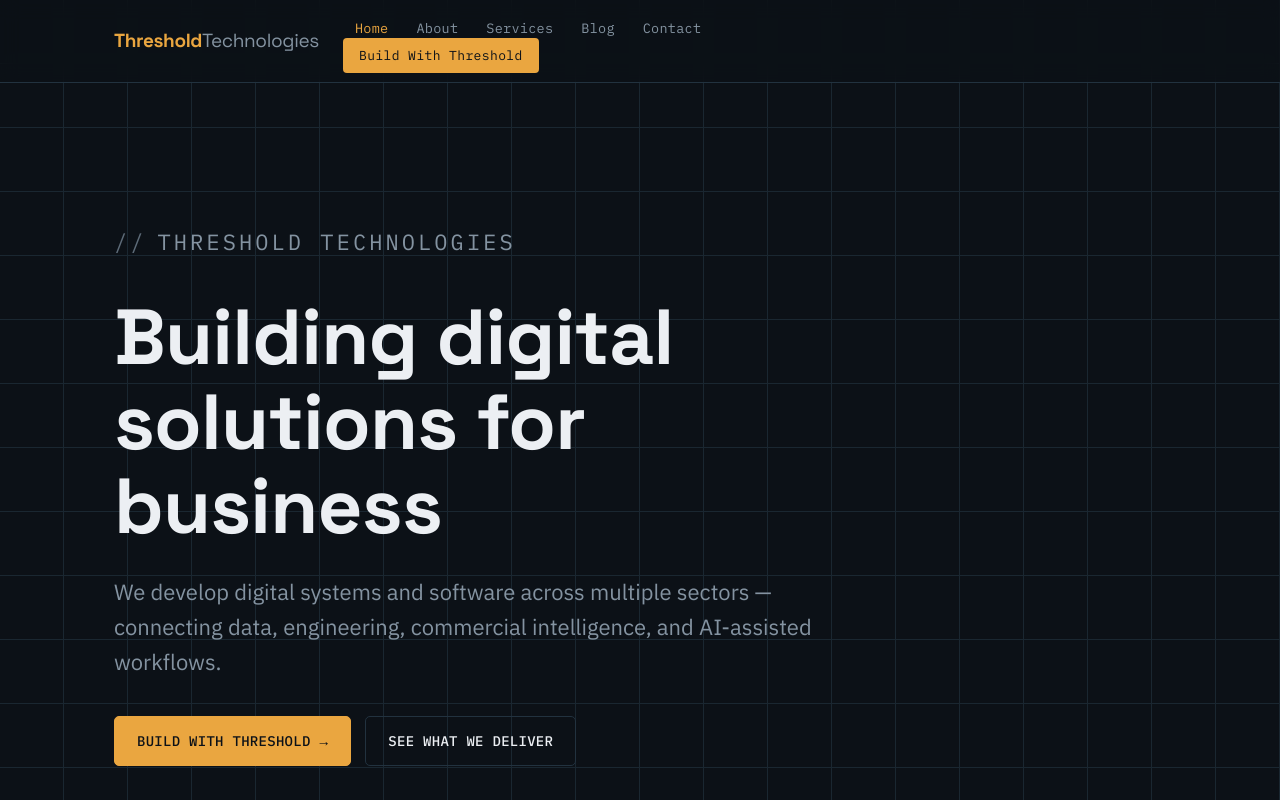
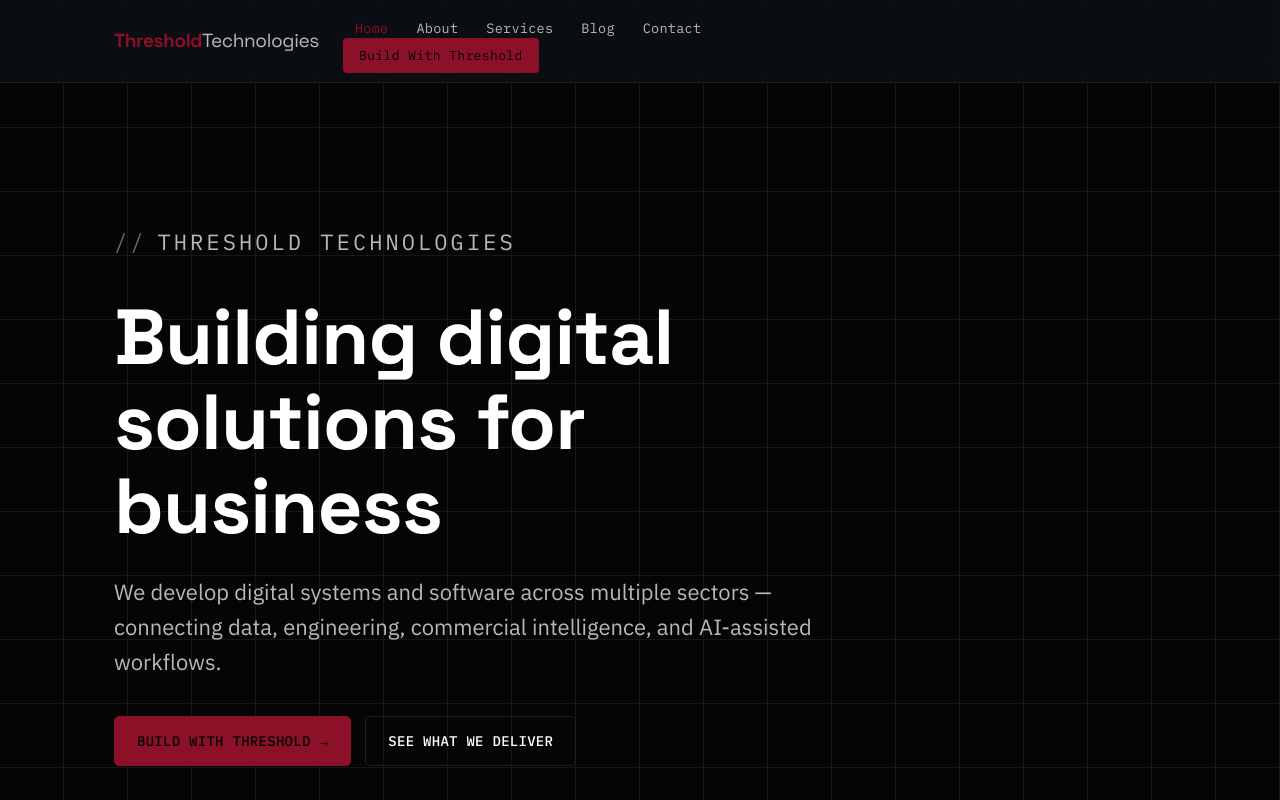
Before and after one commit to Moe7Sam/threshold-technologies, a Next.js app: page / in a window 1280 px wide. Shown: the top 800 px of the page. Built offline with nearby package versions, Linux system fonts and the light colour scheme.

Commit message:
Adopt minimal wine-red color system

```diff
--- a/app/marketing.css
+++ b/app/marketing.css
@@ -7,17 +7,17 @@
 @import url('https://fonts.googleapis.com/css2?family=Space+Grotesk:wght@400;500;600;700&family=IBM+Plex+Sans:wght@400;500;600&family=IBM+Plex+Mono:wght@400;500&display=swap');
 
 :root {
-  --ink:        #0C1117;
-  --surface:    #111A23;
-  --surface-2:  #15212C;
-  --line:       #22323F;
-  --line-soft:  #1a2731;
-  --paper:      #ECEFF3;
-  --muted:      #8493A1;
-  --muted-dim:  #5d6b78;
-  --signal:     #EAA640;   /* amber — intelligence crossing the threshold */
-  --signal-soft:rgba(234,166,64,.12);
-  --data:       #52B3C9;   /* cyan — raw data, used sparingly */
+  --ink:        #050505;
+  --surface:    #0D0D0F;
+  --surface-2:  #15151A;
+  --line:       #1F1F24;
+  --line-soft:  #17171B;
+  --paper:      #FFFFFF;
+  --muted:      #B8B8B8;
+  --muted-dim:  #6A6A6E;
+  --signal:     #8B1028;
+  --signal-soft:rgba(139,16,40,.16);
+  --data:       #A51632;
 
   --maxw: 1180px;
   --gutter: clamp(20px, 5vw, 64px);
@@ -25,6 +25,9 @@
   --f-display: 'Space Grotesk', system-ui, sans-serif;
   --f-body: 'IBM Plex Sans', system-ui, sans-serif;
   --f-mono: 'IBM Plex Mono', ui-monospace, monospace;
+  --signal: #8B1028;
+  --signal-soft: rgba(139,16,40,.16);
+  --data: #A51632;
 }
 
 * { box-sizing: border-box; }
@@ -255,7 +258,7 @@ h1, h2, h3 { font-family: var(--f-display); font-weight: 600; letter-spacing: -.
   border: 1px solid var(--line);
   border-radius: 10px;
   background:
-    radial-gradient(120% 140% at 85% 0%, rgba(234,166,64,.07), transparent 55%),
+    radial-gradient(120% 140% at 85% 0%, rgba(139,16,40,.10), transparent 55%),
     var(--surface);
   padding: clamp(28px, 4vw, 44px) clamp(22px, 4vw, 44px) clamp(34px, 4vw, 50px);
   overflow: hidden;
@@ -298,7 +301,7 @@ h1, h2, h3 { font-family: var(--f-display); font-weight: 600; letter-spacing: -.
   animation: cross 6s cubic-bezier(.6,.02,.3,1) infinite;
 }
 @keyframes cross {
-  0%, 8%   { left: 6%;  background: var(--data); box-shadow: 0 0 0 5px rgba(82,179,201,.14); }
+  0%, 8%   { left: 6%;  background: var(--data); box-shadow: 0 0 0 5px rgba(165,22,50,.14); }
   92%,100% { left: calc(94% - 11px); background: var(--signal); box-shadow: 0 0 0 5px var(--signal-soft); }
 }
 @media (prefers-reduced-motion: reduce) {
@@ -339,7 +342,7 @@ h1, h2, h3 { font-family: var(--f-display); font-weight: 600; letter-spacing: -.
   padding: 26px 24px;
   transition: border-color .2s, transform .2s, background .2s;
 }
-.card:hover { border-color: #2f4453; transform: translateY(-2px); }
+.card:hover { border-color: var(--signal); transform: translateY(-2px); }
 .card__tag {
   font-family: var(--f-mono);
   font-size: 11.5px;
@@ -389,7 +392,7 @@ h1, h2, h3 { font-family: var(--f-display); font-weight: 600; letter-spacing: -.
   align-items: start;
   transition: border-color .2s;
 }
-.entry:hover { border-color: #2f4453; }
+.entry:hover { border-color: var(--signal); }
 .entry + .entry { margin-top: 16px; }
 .entry__no {
   font-family: var(--f-mono);
```
